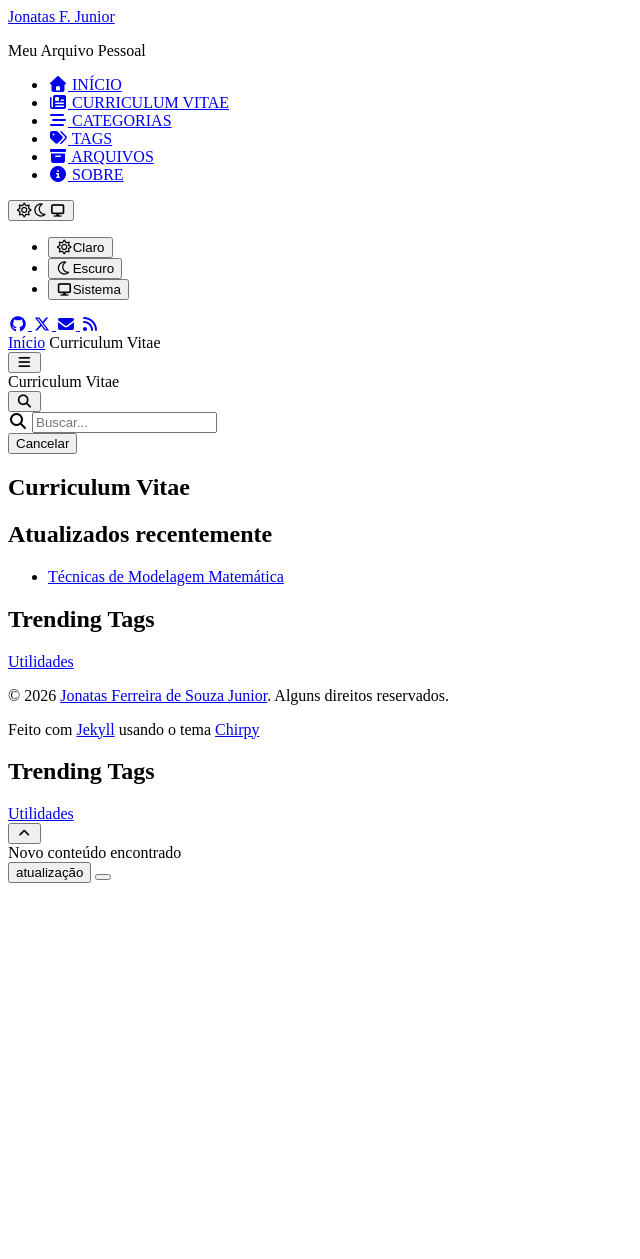
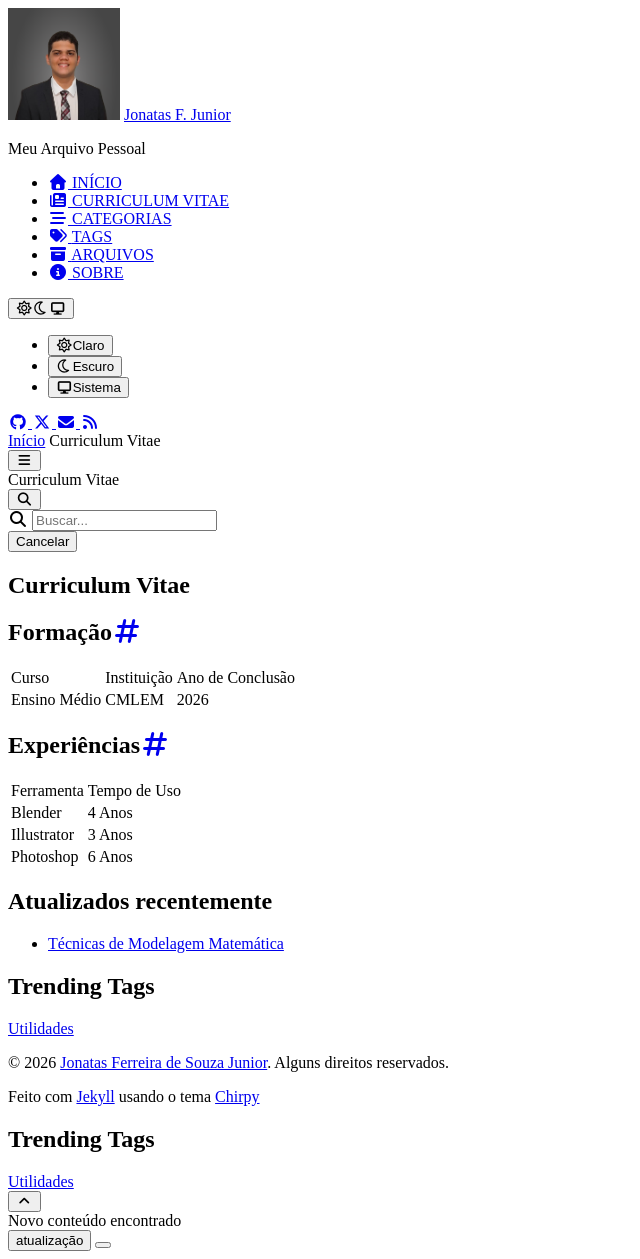
Before and after one commit to jonatasfsjunior/blog, a Jekyll site: the page built from _tabs/curriculum-vitae.md, in a window 1280 px wide. Shown: the whole page, without its empty margins (0-640 px from the left). Built offline with Jekyll 4.4.1, drawn with Linux system fonts in a browser that asks for light colours; cached includes are drawn as plain includes; before the commit the page ends 900 px from its top, so only the background shows below that.

```diff
--- a/_config.yml
+++ b/_config.yml
@@ -24,7 +24,8 @@ description: >- # used by seo meta and the atom feed
 
 # Fill in the protocol & hostname for your site.
 # E.g. 'https://username.github.io', note that it does not end with a '/'.
-url: ""
+url: "https://jonatasfsjunior.github.io"
+baseurl: "/blog"
 
 github:
   username: jonatasfsjunior # change to your GitHub username
@@ -162,9 +163,6 @@ pwa:
 
 paginate: 10
 
-# The base URL of your site
-baseurl: ""
-
 # ------------ The following options are not recommended to be modified ------------------
 
 kramdown:
--- a/_tabs/curriculum-vitae.md
+++ b/_tabs/curriculum-vitae.md
@@ -4,3 +4,14 @@ icon: fas fa-newspaper
 order: 1
 hide_title: true
 ---
+## Formação
+
+  Curso | Instituição | Ano de Conclusão
+  Ensino Médio | CMLEM | 2026
+
+## Experiências
+
+  Ferramenta | Tempo de Uso
+  Blender |  4 Anos
+  Illustrator | 3 Anos
+  Photoshop | 6 Anos
```
Also changed, not shown: .github/workflows/ci.yml, .github/workflows/codeql.yml, .github/workflows/commitlint.yml, .github/workflows/pages-deploy.yml, .nojekyll (deleted), assets/img/profile.png (renamed from assets/img/IMG-20260306-WA0022-Perfil.png), 2 other files.
